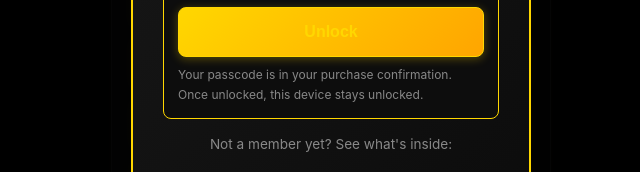
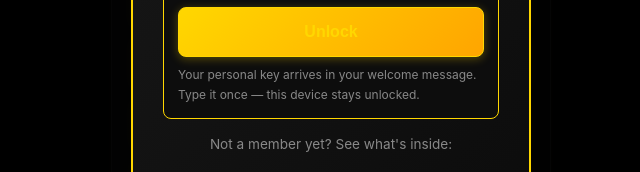
Before and after one commit to Jeromany/limitless-club-app, a plain HTML site: page index.html in a window 1280 px wide. Both pictures are taken after a click on the button "📓 Trading Journal". Shown: the part 1152-1324 px from the top of the page, 309-949 px from the left. Drawn offline with Linux system fonts and the light colour scheme; a script that the page names is missing.

Commit message:
copy: personal key flow

```diff
--- a/index.html
+++ b/index.html
@@ -285,7 +285,7 @@
                 <input type="password" id="passcode-input" class="fib-input" placeholder="Your member passcode" style="text-align: center; letter-spacing: 2px;">
                 <button class="calculate-btn" onclick="verifyPasscode()" style="margin-top: 10px; background-color: #333; color: #FFD700; border: 1px solid #FFD700; width: 100%;">Unlock</button>
                 <p id="passcode-error" class="pin-error" style="display: none; margin-top: 10px; color: #FF3D00;">Invalid passcode.</p>
-                <p style="font-size: 0.75rem; color: #888; margin-top: 8px;">Your passcode is in your purchase confirmation. Once unlocked, this device stays unlocked.</p>
+                <p style="font-size: 0.75rem; color: #888; margin-top: 8px;">Your personal key arrives in your welcome message. Type it once — this device stays unlocked.</p>
             </div>
 
             <p style="text-align: center; color: #888; font-size: 0.85rem; margin: 10px 0;">Not a member yet? See what's inside:</p>
```
